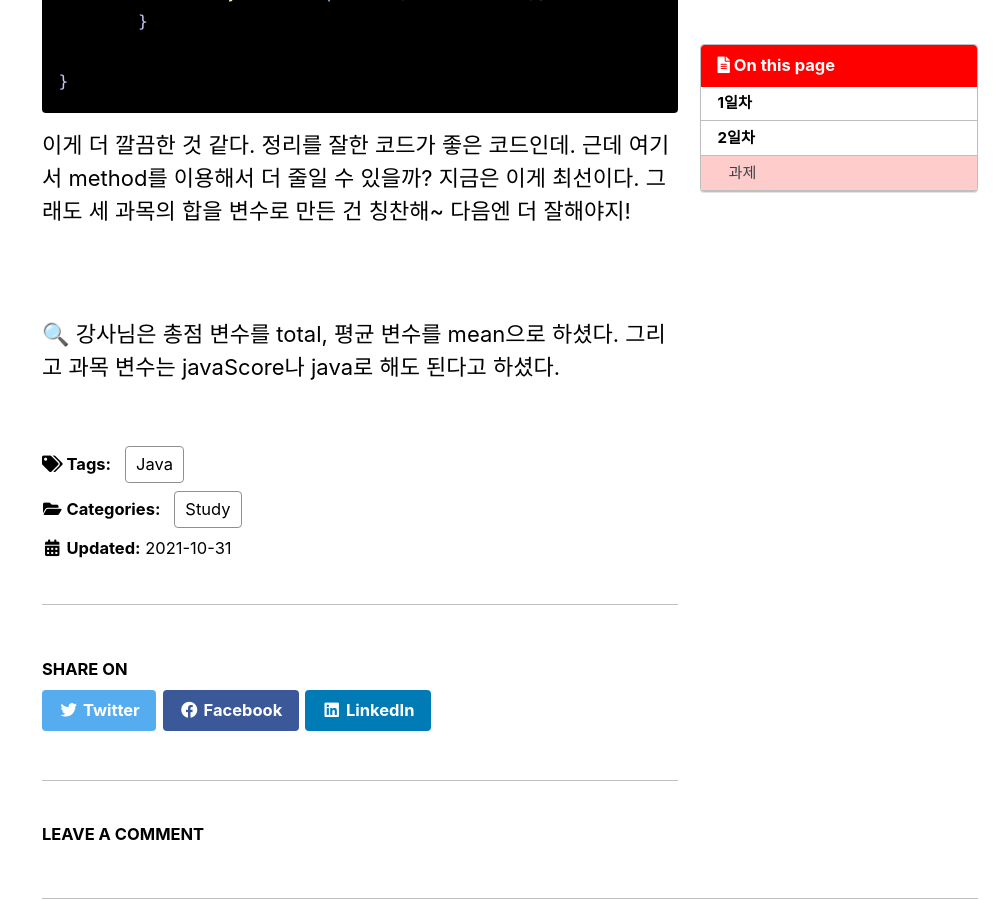
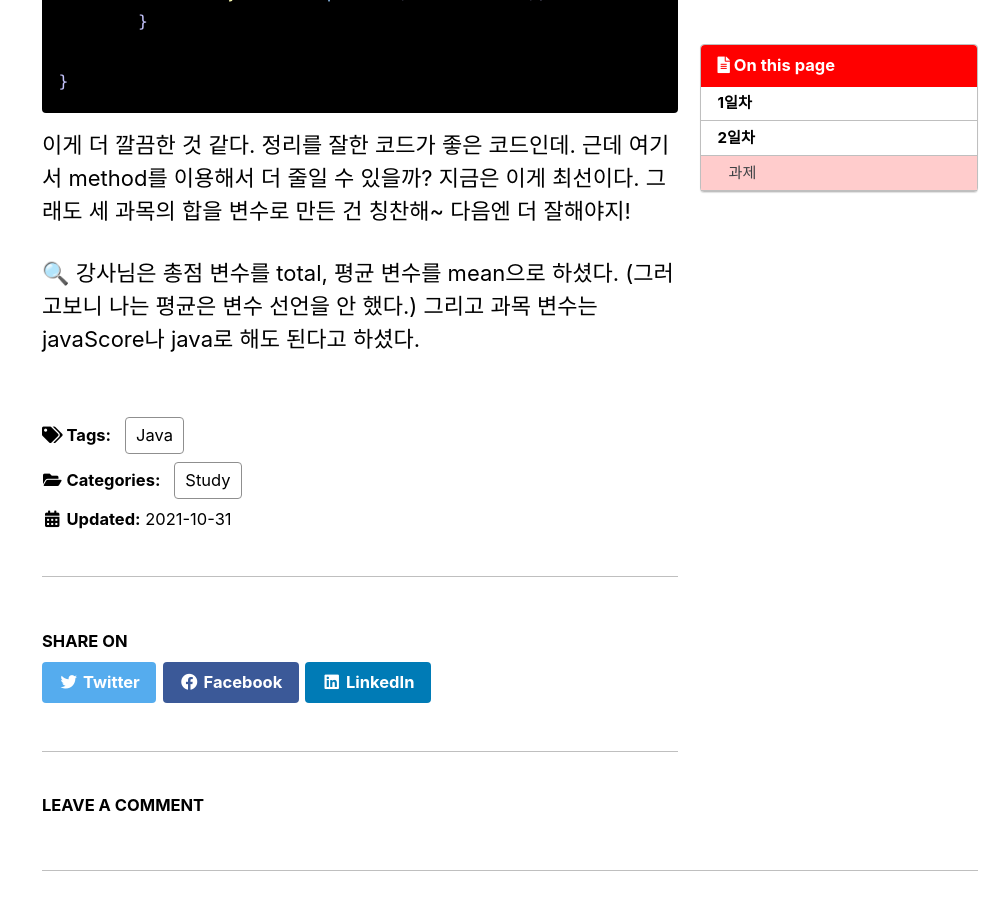
Before and after one commit to YUEUN328/YUEUN328.github.io, a Jekyll site: the page built from _posts/2021-10-31-first.md, in a window 1280 px wide and 900 px high, scrolled down 11085 px. Shown: the whole window, without its empty margins (280-1280 px from the left). Built offline with Jekyll 4.4.1, drawn with Linux system fonts in a browser that asks for light colours; cached includes are drawn as plain includes; comment, search, counter and statistics services are not loaded.

Commit message:
Update 2021-10-31-first.md

```diff
--- a/_posts/2021-10-31-first.md
+++ b/_posts/2021-10-31-first.md
@@ -388,6 +388,4 @@ public class VariableMain09 {
 
 이게 더 깔끔한 것 같다. 정리를 잘한 코드가 좋은 코드인데. 근데 여기서 method를 이용해서 더 줄일 수 있을까? 지금은 이게 최선이다. 그래도 세 과목의 합을 변수로 만든 건 칭찬해~ 다음엔 더 잘해야지!
 
-<br>
-
-🔍 강사님은 총점 변수를 total, 평균 변수를 mean으로 하셨다. 그리고 과목 변수는 javaScore나 java로  해도 된다고 하셨다.
+🔍 강사님은 총점 변수를 total, 평균 변수를 mean으로 하셨다. (그러고보니 나는 평균은 변수 선언을 안 했다.) 그리고 과목 변수는 javaScore나 java로  해도 된다고 하셨다.
```
